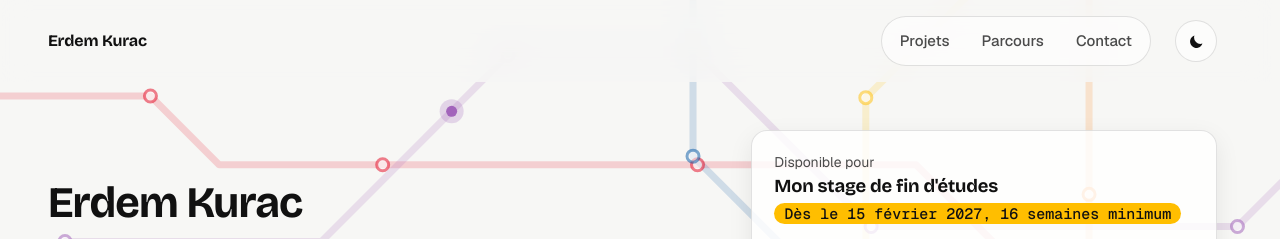
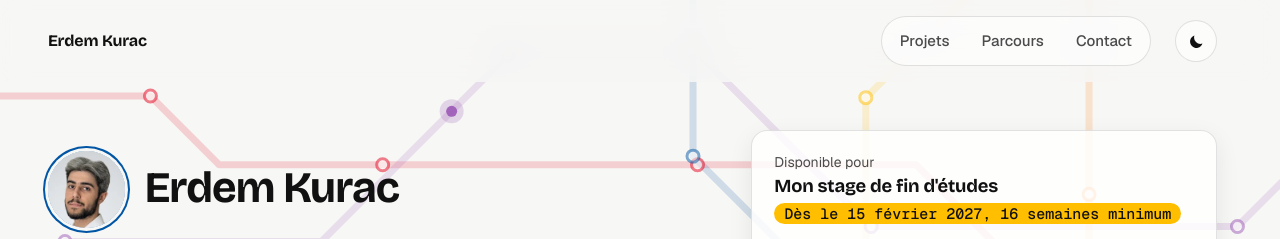
Before and after one commit to A-ErdemK/a-erdemk.github.io, a plain HTML site: page index.html in a window 1280 px wide. Shown: the top 239 px of the page. Drawn offline with nearby package versions, Linux system fonts and the light colour scheme.

Commit message:
Photo à côté du nom

```diff
--- a/assets/css/style.css
+++ b/assets/css/style.css
@@ -116,6 +116,8 @@ p { text-wrap: pretty; }
 
 .intro { display: grid; grid-template-columns: minmax(0, 1.4fr) minmax(0, 1fr); gap: clamp(24px, 4vw, 56px); align-items: end; max-width: calc(var(--wrap) + 2 * var(--pad)); margin: 0 auto; padding: clamp(28px, 6vh, 64px) var(--pad) clamp(28px, 4vh, 44px); }
 .intro h1 { font: 600 clamp(2rem, 3.4vw, 2.75rem)/1.1 var(--display); letter-spacing: -0.02em; }
+.intro__id { display: flex; align-items: center; gap: clamp(14px, 2vw, 20px); }
+.avatar { width: clamp(64px, 6vw, 84px); height: auto; aspect-ratio: 1; flex: none; border-radius: 50%; object-fit: cover; box-shadow: 0 0 0 3px var(--bg), 0 0 0 5px var(--accent); }
 .intro__role { margin-top: 14px; font-size: clamp(1.1rem, 1.6vw, 1.3rem); font-weight: 500; }
 .intro__lead { max-width: 36rem; margin-top: 8px; color: var(--ink-2); font-size: 1.0625rem; }
 .intro, .intro > * { animation: monte 500ms ease-out both; }
--- a/index.html
+++ b/index.html
@@ -65,7 +65,10 @@
   <main id="top">
     <section class="intro" aria-labelledby="nom">
       <div class="intro__who">
-        <h1 id="nom">Erdem Kurac</h1>
+        <div class="intro__id">
+          <img class="avatar" src="assets/img/erdem.webp" width="96" height="96" alt="Photo d'Erdem Kurac">
+          <h1 id="nom">Erdem Kurac</h1>
+        </div>
         <p class="intro__role">Développeur, en 3e année de BUT Informatique à Orléans.</p>
         <p class="intro__lead">J'aime construire des applications complètes, de la base de données jusqu'à l'interface, et soigner ce qui ne se voit pas, comme la sécurité et le déploiement.</p>
       </div>
```
Also changed, not shown: assets/img/erdem.webp (added).
